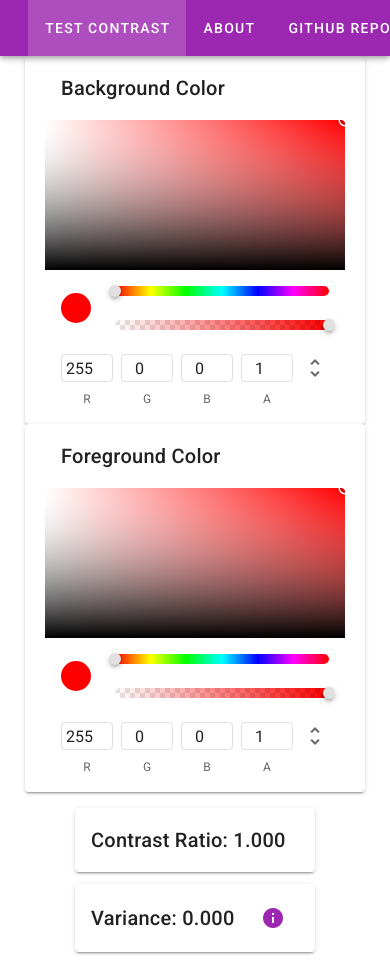
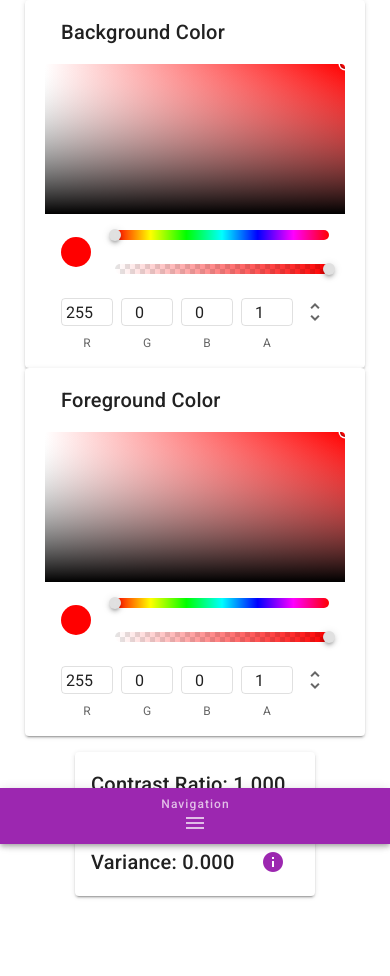
Before and after one commit to amitkummer/contrastor, a Nuxt app: page / in a window 390 px wide. After the commit the page ends 920 px from the top, so only its background shows below. Built offline with nearby package versions, Linux system fonts and the light colour scheme.

Commit message:
Add initial mobile drawer navigation with bottom navigation
This is a design where the bottom navigation has only a single item,
which opens a navigation drawer on the side for actual navigation.

```diff
--- a/layouts/default.vue
+++ b/layouts/default.vue
@@ -1,6 +1,43 @@
 <template>
   <v-app>
-    <v-app-bar dark app fixed color="purple">
+    <v-navigation-drawer v-model="drawer" app>
+      <v-list>
+        <v-list-item>
+          <v-list-item-content>
+            <v-list-item-title class="title"> Contrastor </v-list-item-title>
+            <span class="subtitle font-weight-light mt-1 mb-2">
+              Calculate the contrast ratio of any two colors.
+            </span>
+          </v-list-item-content>
+        </v-list-item>
+        <v-list-item nuxt :to="home.to">
+          <v-list-item-icon>
+            <v-icon> mdi-check </v-icon>
+          </v-list-item-icon>
+          <v-list-item-content>
+            <v-list-item-title> Test Contrast </v-list-item-title>
+          </v-list-item-content>
+        </v-list-item>
+        <v-list-item nuxt :to="about.to">
+          <v-list-item-icon>
+            <v-icon> mdi-information </v-icon>
+          </v-list-item-icon>
+          <v-list-item-content>
+            <v-list-item-title> About </v-list-item-title>
+          </v-list-item-content>
+        </v-list-item>
+        <v-list-item :href="github.to">
+          <v-list-item-icon>
+            <v-icon> mdi-github </v-icon>
+          </v-list-item-icon>
+          <v-list-item-content>
+            <v-list-item-title> Github Repository </v-list-item-title>
+          </v-list-item-content>
+        </v-list-item>
+      </v-list>
+    </v-navigation-drawer>
+    <v-main>
+      <v-app-bar dark color="purple" class="d-none d-sm-block">
         <v-toolbar-title> Site Name </v-toolbar-title>
         <v-toolbar-items class="ml-3">
           <v-btn text nuxt :to="home.to"> Test Contrast </v-btn>
@@ -14,11 +51,23 @@
           </v-btn>
         </v-toolbar-items>
       </v-app-bar>
-    <v-main>
       <v-container>
         <nuxt />
       </v-container>
     </v-main>
+    <v-bottom-navigation
+      dark
+      fixed
+      class="d-flex d-sm-none"
+      background-color="purple"
+    >
+      <v-toolbar-items>
+        <v-btn @click="drawer = !drawer">
+          <v-icon> mdi-menu</v-icon>
+          Navigation
+        </v-btn>
+      </v-toolbar-items>
+    </v-bottom-navigation>
   </v-app>
 </template>
 
--- a/pages/index.vue
+++ b/pages/index.vue
@@ -8,7 +8,7 @@
           align-self="center"
         ></v-color-picker>
       </v-card>
-      <v-card class="px-5 mx-5">
+      <v-card class="px-5 mx-5 mt-xs-5">
         <v-card-title>Foreground Color</v-card-title>
         <v-color-picker v-model="foregroundPickerValue"></v-color-picker>
       </v-card>
```
Lines whose indentation alone changed are shown as unchanged.
